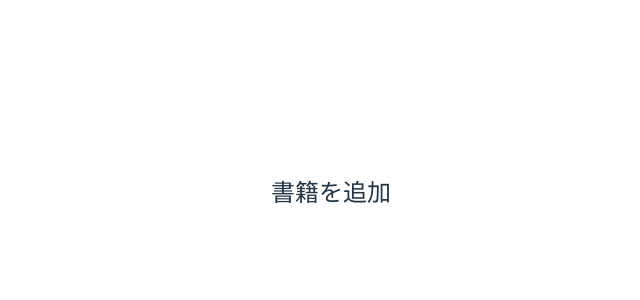
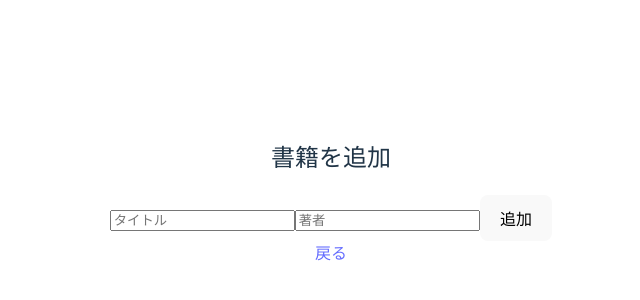
Before and after one commit to imurar/Book-Django, a Vue app in the folder frontend/: page /create in a window 1280 px wide. Shown: the part 208-508 px from the top of the page, without its empty margins (309-949 px from the left). Built offline with nearby package versions, Linux system fonts and the light colour scheme.

Commit message:
書籍追加画面の作りこみ

```diff
--- a/frontend/src/components/BookCreate.vue
+++ b/frontend/src/components/BookCreate.vue
@@ -1,5 +1,26 @@
+<script setup>
+import { ref } from "vue";
+import { useRouter } from "vue-router";
+import { createBook } from "../api/books";
+
+const title = ref("");
+const author = ref("");
+const router = useRouter();
+
+const handleSubmit = async () => {
+  await createBook({ title: title.value, author: author.value });
+  router.push("/");
+};
+</script>
+
 <template>
   <div>
     <h2>書籍を追加</h2>
+    <form @submit.prevent="handleSubmit">
+      <input v-model="title" placeholder="タイトル" required />
+      <input v-model="author" placeholder="著者" required />
+      <button type="submit">追加</button>
+    </form>
+    <router-link to="/">戻る</router-link>
   </div>
 </template>
```
